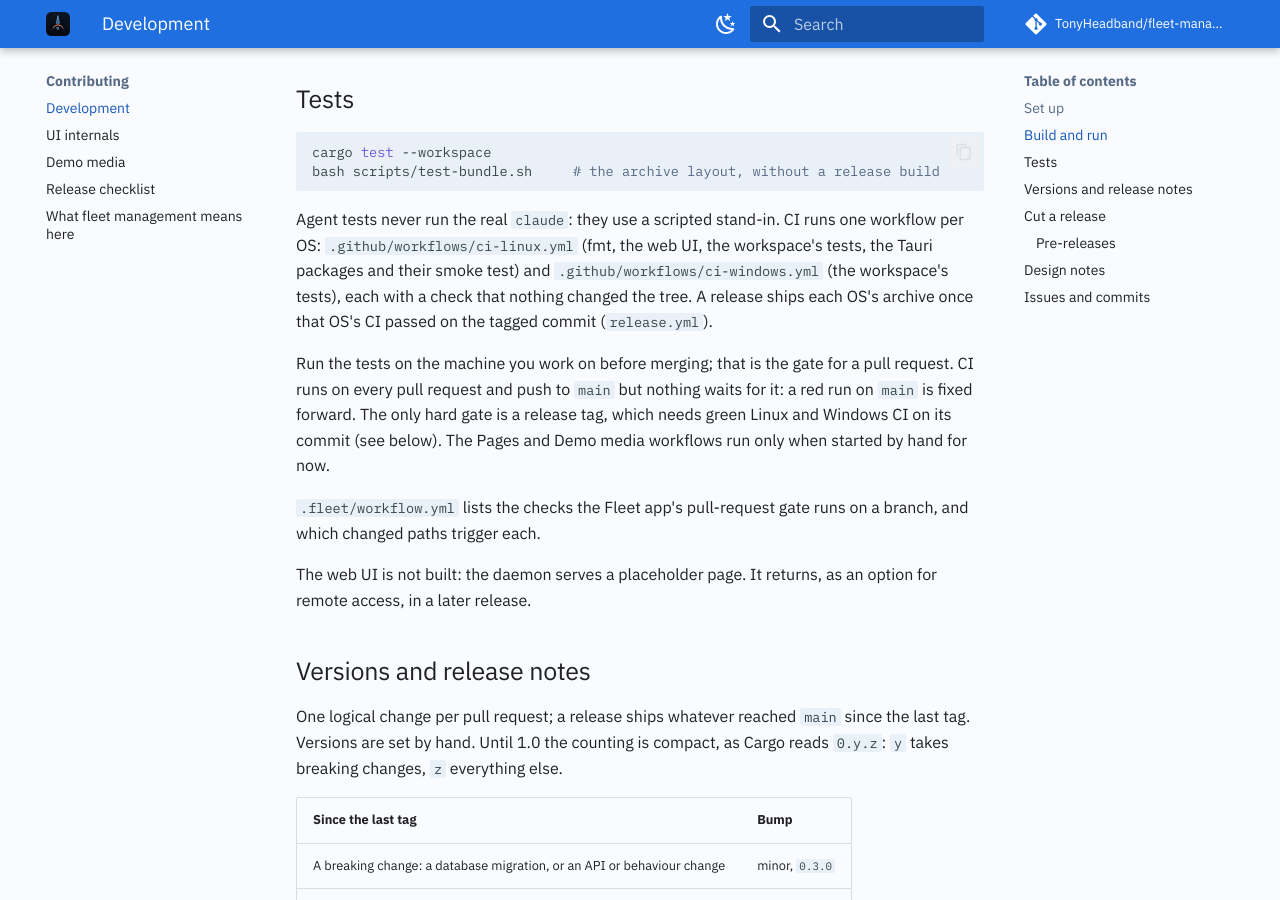
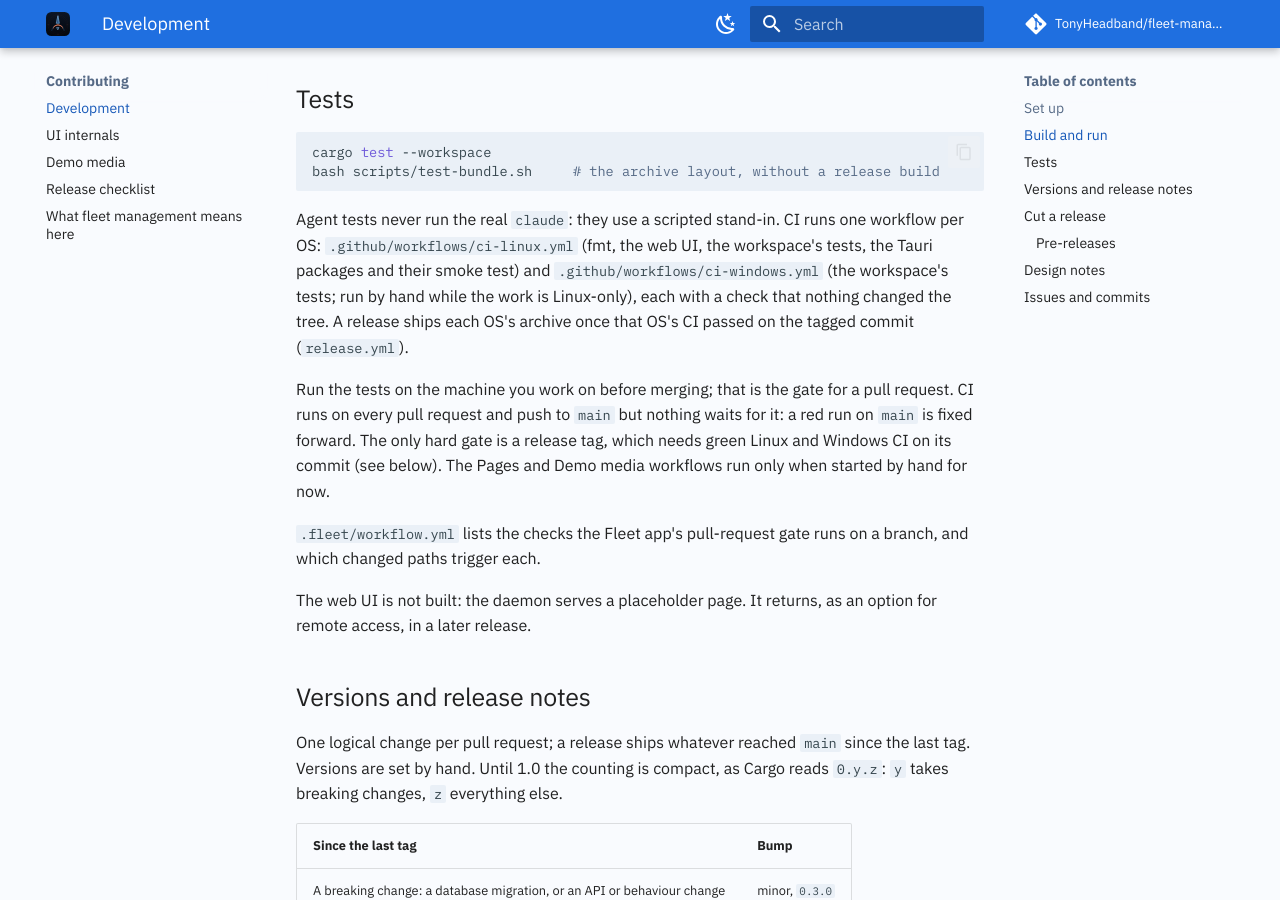
Before and after one commit to TonyHeadband/fleet-manager, an MkDocs documentation site: the page built from docs/contributing/development.md, in a window 1280 px wide and 900 px high, scrolled down 1077 px. Built offline with MkDocs 1.6.1 and Material for MkDocs 9.7.7, drawn with Linux system fonts in a browser that asks for light colours; comment, search, counter and statistics services are not loaded.

Commit message:
ci: Windows CI runs by hand only while the work is Linux-only
Its pull_request and push triggers come back when Windows work resumes. A release meanwhile ships Linux alone, since Windows has no passing run on the tag.

Co-Authored-By: Claude Opus 5.5 <noreply@anthropic.com>

```diff
--- a/docs/contributing/development.md
+++ b/docs/contributing/development.md
@@ -46,7 +46,7 @@ bash scripts/test-bundle.sh     # the archive layout, without a release build
 
 Agent tests never run the real `claude`: they use a scripted stand-in. CI runs one workflow per OS:
 `.github/workflows/ci-linux.yml` (fmt, the web UI, the workspace's tests, the Tauri packages and their smoke test)
-and `.github/workflows/ci-windows.yml` (the workspace's tests), each with a check that nothing changed the tree. A
+and `.github/workflows/ci-windows.yml` (the workspace's tests; run by hand while the work is Linux-only), each with a check that nothing changed the tree. A
 release ships each OS's archive once that OS's CI passed on the tagged commit (`release.yml`).
 
 Run the tests on the machine you work on before merging; that is the gate for a pull request. CI runs on every pull
```
Also changed, not shown: 1 other file.
